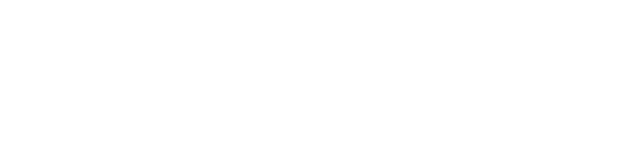
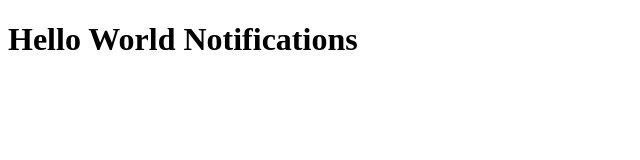
Before and after one commit to josepedrazas/notifications, a plain HTML site: page index.html in a window 1280 px wide. Shown: the whole page, without its empty margins (0-640 px from the left). Drawn offline with Linux system fonts and the light colour scheme.

Commit message:
Agregamos un encabezado

```diff
--- a/index.html
+++ b/index.html
@@ -17,6 +17,6 @@
         <!--[if lt IE 7]>
             <p class="browsehappy">You are using an <strong>outdated</strong> browser. Please <a href="#">upgrade your browser</a> to improve your experience.</p>
         <![endif]-->
-
+        <h1>Hello World Notifications</h1>
     </body>
 </html>
```
